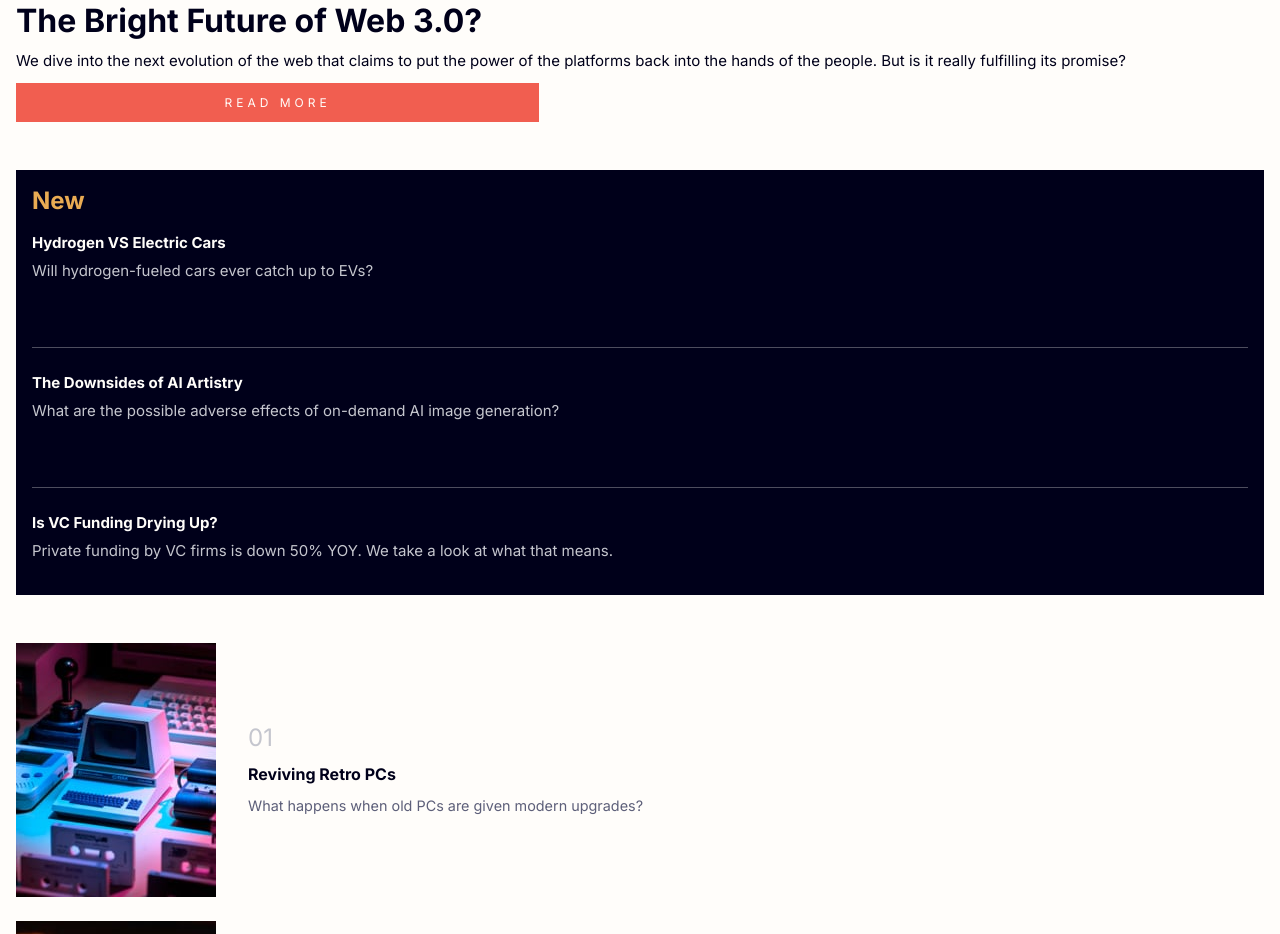
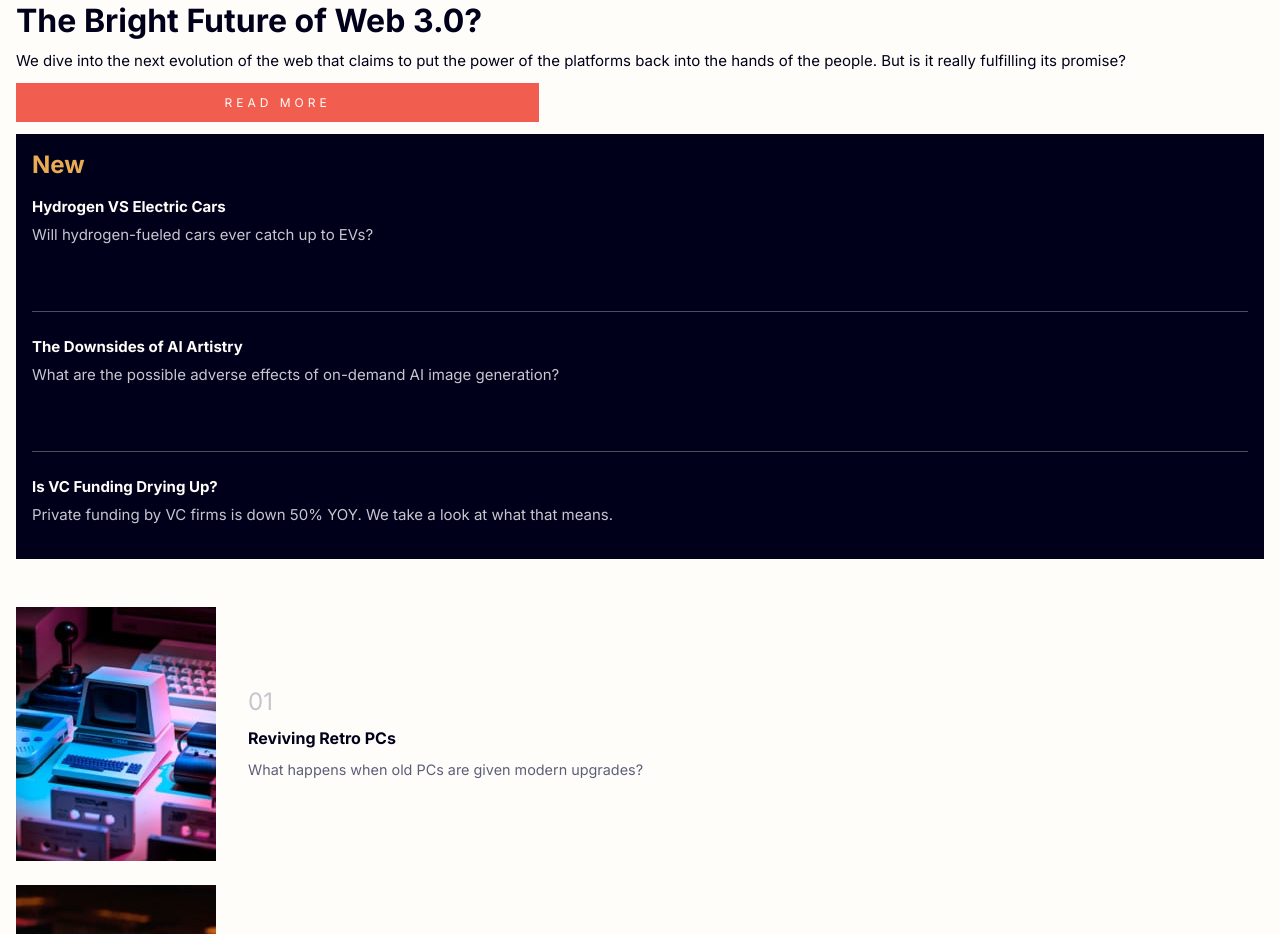
Before and after one commit to takeahero/newshomepage, a plain HTML site: page index.html in a window 1280 px wide. Shown: the part 1213-2147 px from the top of the page. Drawn offline with Linux system fonts and the light colour scheme.

Commit message:
fix section new margim top

```diff
--- a/styles/section__new.css
+++ b/styles/section__new.css
@@ -1,8 +1,8 @@
 .section__new {
     background-color: var(--very-dark-blue);
     color: var(--off-white);
-    margin-top: 3rem;
     padding: 1rem;
+    height: 100%;
 }
 
 .section__new h3 {
```
